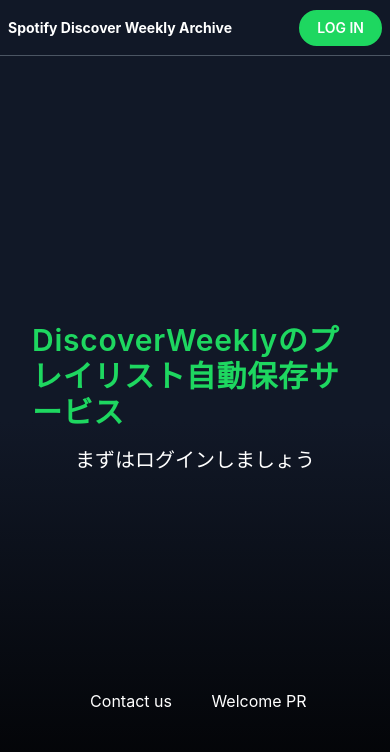
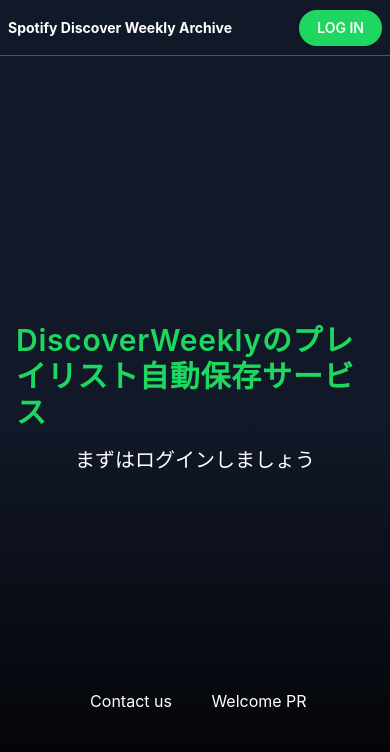
Before and after one commit to UedaA0816/spotify-discover-weekly-archive, a Next.js app: page / in a window 390 px wide. Shown: the top 752 px of the page. Built offline with nearby package versions, Linux system fonts and the light colour scheme.

Commit message:
fix responsive style

```diff
--- a/src/components/Main.tsx
+++ b/src/components/Main.tsx
@@ -42,7 +42,7 @@
   return (
     <div className="h-screen flex flex-col">
       <Header loginPath={loginPath} />
-      <div className="flex-grow px-8 overflow-scroll">
+      <div className="flex-grow px-4 sm:px-8 overflow-y-scroll overflow-x-hidden">
         {user ? <Home /> : <Welcome/>}
       </div>
     </div>
```
